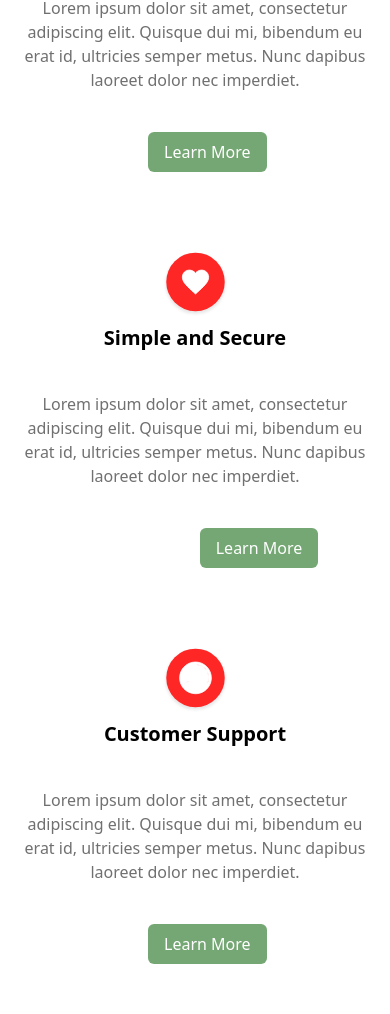
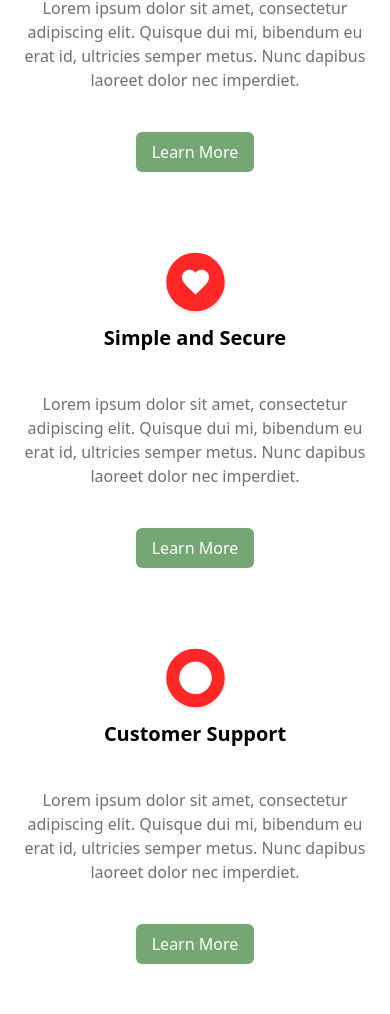
Before and after one commit to a1bx/Limefiber, a React (Create React App) app: page / in a window 390 px wide. Shown: the part 992-2006 px from the top of the page. Built offline with nearby package versions, Linux system fonts and the light colour scheme.

Commit message:
button center

```diff
--- a/src/components/news.jsx
+++ b/src/components/news.jsx
@@ -113,20 +113,20 @@ const News = () => {
   };
 
   return (
-    <>
-      <div className="text-center text-zinc-500 text-[9px] font-normal font-['Baloo Da 2'] leading-7 tracking-[4.05px]">
+    <div className='sm:bg-lightgreen'>
+      <div className="sm:hidden text-center text-[9px] font-normal font-['Baloo Da 2'] leading-7 tracking-[4.05px] md:overflow-x-hidden w-screen mr-40 relative">
         BLOG & NEWS
       </div>
-      <div className="text-center text-black text-[17px] font-normal font-['Baloo Da 2'] leading-7">
+      <div className="sm:hidden text-center text-black text-[17px] font-normal font-['Baloo Da 2'] leading-7">
         LimeFiber News and Stories
       </div>
       {/* <div className="mt-4 ml-10 p-2" onClick={() => handleSwipe('next')} style={{ cursor: 'pointer', position: 'absolute', right: 0 }}>
         &gt;
       </div> */}
       <div className="mt-4 ml-10 p-2" onClick={() => handleSwipe('next')} style={{ cursor: 'pointer' }}>
-        <img className="w-[277px] h-[385px] place-self-auto" src={currentImage} alt="News Pic" />
+        <img className="w-[277px] h-[385px] ml-30" src={currentImage} alt="News Pic" />
       </div>
-      <div className="mt-4 ml-20 items-center p-2">
+      <div className="mt-4 ml-20 items-center p-2 sm:ml-40">
         {images.map((image, index) => (
           <label key={index} className={`mx-1 cursor-pointer ${activeIndex === index ? 'active' : ''}`}>
             <input
@@ -138,7 +138,7 @@ const News = () => {
           </label>
         ))}
       </div>
-    </>
+    </div>
   );
 };
 
--- a/src/components/value.jsx
+++ b/src/components/value.jsx
@@ -34,8 +34,8 @@ const Value = () => {
             mi, bibendum eu erat id, ultricies semper metus. Nunc dapibus
             laoreet dolor nec imperdiet.
           </p>
-          <div className="flex place-items-center">
-          <button className="ml-32 md:ml-20 px-4 py-2 place-self-center rounded-md bg-green hover:bg-green hover:text-white text-white">
+          <div className="flex justify-center">
+          <button className="md:ml-20 px-4 py-2 place-self-center rounded-md bg-green hover:bg-green hover:text-white text-white">
             Learn More
           </button>
           </div>
@@ -63,8 +63,8 @@ const Value = () => {
             mi, bibendum eu erat id, ultricies semper metus. Nunc dapibus
             laoreet dolor nec imperdiet.
           </p>
-          <div className="flex place-self-center">
-          <button className="ml-32 place-self-center md:ml-20 px-4 py-2 rounded-md bg-green hover:bg-green hover:text-white text-white">
+          <div className="flex justify-center">
+          <button className="flex place-self-center md:ml-20 px-4 py-2 rounded-md bg-green hover:bg-green hover:text-white text-white">
             Learn More
           </button>
           </div>
@@ -92,9 +92,11 @@ const Value = () => {
             mi, bibendum eu erat id, ultricies semper metus. Nunc dapibus
             laoreet dolor nec imperdiet.
           </p>
-          <button className="ml-32 md:ml-20 place-self-center mx-auto px-4 py-2 rounded-md bg-green hover:bg-green hover:text-white text-white">
+          <div className='flex justify-center'>
+          <button className="md:ml-20 place-self-center mx-auto px-4 py-2 rounded-md bg-green hover:bg-green hover:text-white text-white">
             Learn More
           </button>
+          </div>
         </div>
       </div>
 
```
